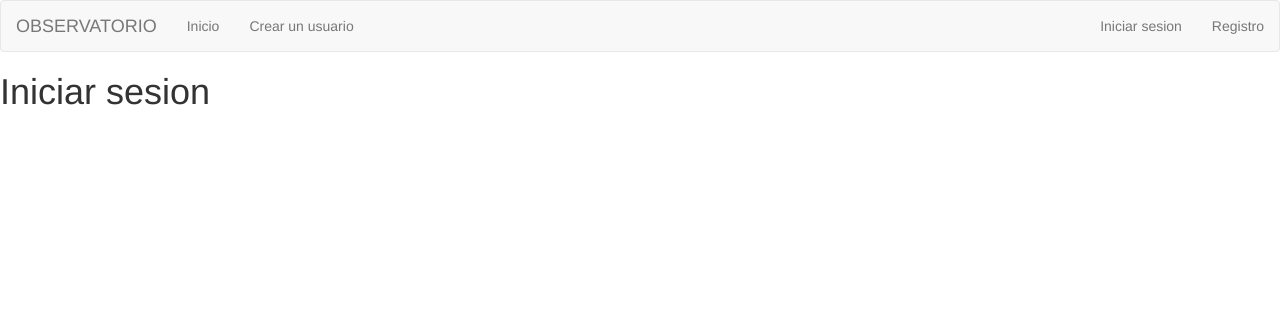
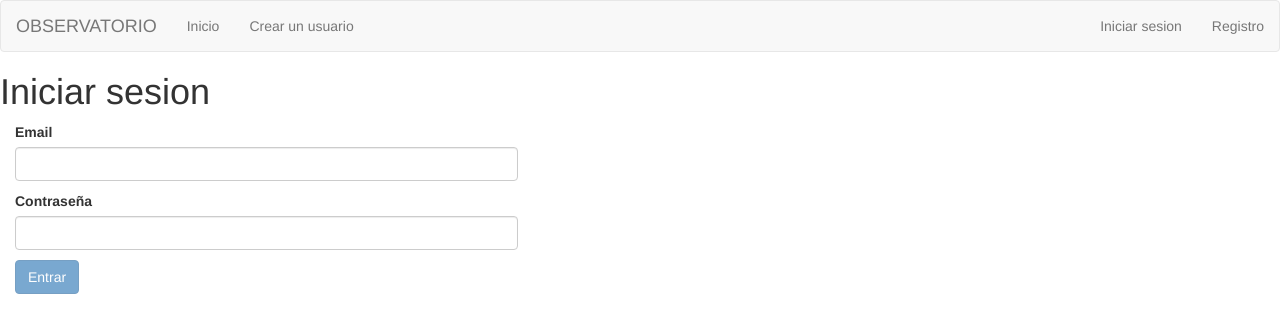
Before and after one commit to jjlondono/angular, an Angular app: page / in a window 1280 px wide. Shown: the top 332 px of the page. Built offline with nearby package versions, Linux system fonts and the light colour scheme.

Commit message:
formulario de login

```diff
--- a/src/app/components/login/login.component.html
+++ b/src/app/components/login/login.component.html
@@ -1 +1,24 @@
-<h1>{{title}}</h1>
+<div>
+	<h1>{{title}}</h1>
+
+	<form #loginForm="ngForm" (ngSubmit)="onSubmit(loginForm)" class="col-md-5">
+		<p>
+			<label for="email">Email</label>
+			<input type="email" name="email" #email="ngModel" [(ngModel)]="user.email" required class="form-control">
+			<span *ngIf="!email.valid && email.touched">
+				El email no es valido
+			</span>
+		</p>
+
+		<p>
+			<label for="password">Contraseña</label>
+			<input type="password" name="password" #password="ngModel" [(ngModel)]="user.password" required class="form-control">
+			<span *ngIf="!password.valid && password.touched">
+				La contraseña no es valida
+			</span>
+		</p>
+
+		<input type="submit" value="Entrar" class="btn btn-primary" [disabled]="!loginForm.form.valid">
+
+	</form>
+</div>
--- a/src/app/components/login/login.component.ts
+++ b/src/app/components/login/login.component.ts
@@ -1,5 +1,6 @@
 import { Component, OnInit } from '@angular/core';
 import { Router, ActivatedRoute, Params } from '@angular/router';
+import { User } from '../../models/user';
 
 @Component({
 	selector: 'login',
@@ -7,13 +8,19 @@ import { Router, ActivatedRoute, Params } from '@angular/router';
 })
 export class LoginComponent implements OnInit{
 	public title: string;
+	public user: User;
 
 	constructor(
 
 	){
 		this.title = 'Iniciar sesion';
+		this.user = this.user = new User(1, '', '', '', '', '');
 	}
 	ngOnInit(){
 		console.log('login.component cargado ');
 	}
+
+	onSubmit(form){
+		console.log(this.user);
+	}
 }
```
